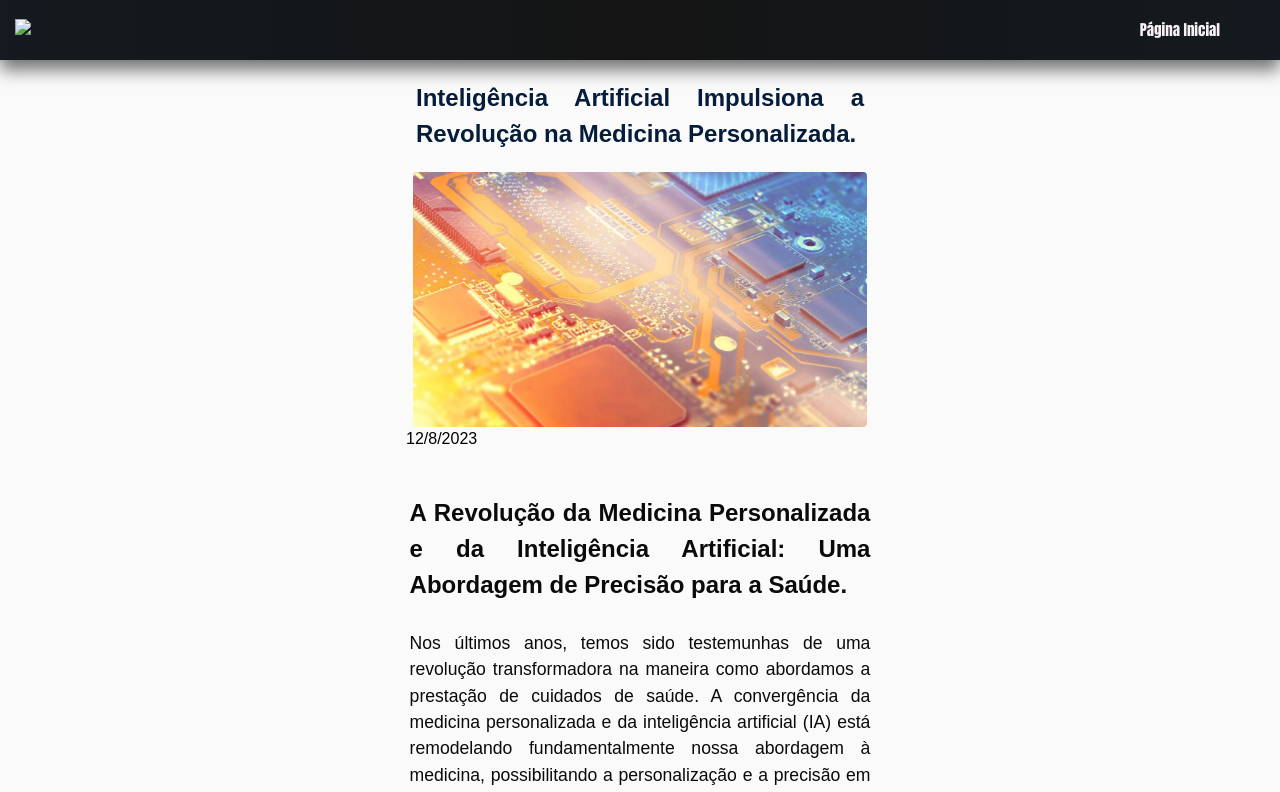
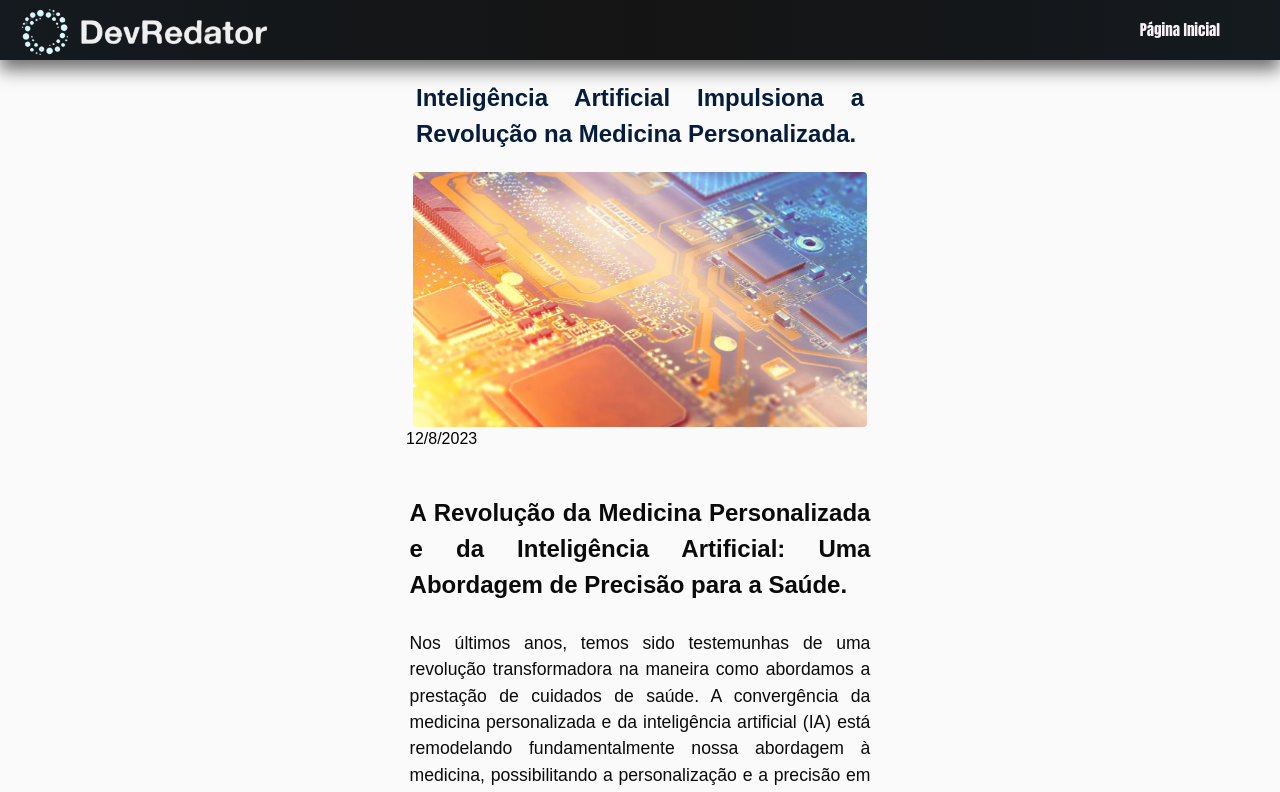
Before and after one commit to DevLarre/Blog-Stackx-Labs, a plain HTML site: page postpage.html in a window 1280 px wide. Shown: the top 792 px of the page. Drawn offline with Linux system fonts and the light colour scheme; the site is published under a folder, as on GitHub Pages, so addresses that start at the root find nothing.

Commit message:
Update postpage.html

```diff
--- a/postpage.html
+++ b/postpage.html
@@ -13,7 +13,7 @@
     <div class="dropdwn">
         <nav>
             <a href="https://looka.com/editor/145807962" target="_blank"><img class="logo"
-                    src="/Imagens/cinza e azul.png"></a>
+                    src="Imagens/cinza e azul.png"></a>
             <ul>
                 <li><a href="index.html">Página Inicial</a></li>
             </ul>
```
